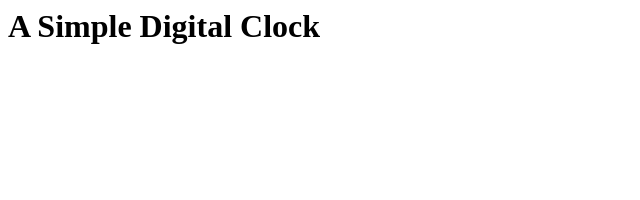
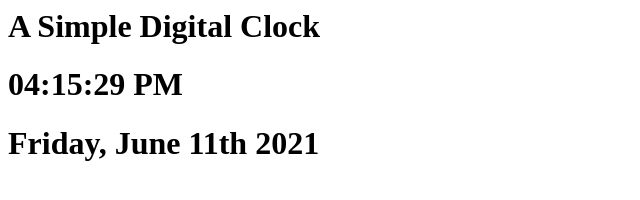
Before and after one commit to Trevorton27/kevinWClockApp, a plain HTML site: page index.html in a window 1280 px wide. Shown: the whole page, without its empty margins (0-640 px from the left). Drawn offline with Linux system fonts and the light colour scheme.

Commit message:
Add files via upload
all js functionality complete less interval

```diff
--- a/index.html
+++ b/index.html
@@ -14,6 +14,6 @@
        <h1 id = "clock" ></h1>
        <h1 id = "calendar"></h1>
     </div>
-    <script src = "date.js"></script>
+    <script src = "main.js"></script>
 </body>
 </html>
--- a/main.js
+++ b/main.js
@@ -1,4 +1,6 @@
 let d = new Date();
+
+//DATE
 let days = ['Sunday', 'Monday', 'Tuesday', 'Wednesday', 'Thursday', 'Friday', 'Saturday'];
 let day = days[d.getDay()];
 let months = ['January', 'February', 'March', 'April', 'May', 'June', 'July', 'August', 'September', 'October', 'November', 'December']
@@ -23,13 +25,29 @@ let year = d.getFullYear();
 let calendar = document.getElementById("calendar")
 calendar.textContent = `${day}, ${month}  ${date}${suffix(date)}  ${year}`;
 
+//TIME
+let hr = d.getHours();
+let hour = hr => {
+    if (hr > 12){
+        return hr - 12
+        } else if( hr === 0){
+            return 12
+        } else {
+            return hr
+        }
+       }
+let zero = () =>{
+    return hour(hr) < 10 ? '0' : '';
+}
+let amPm = hr => hr > 11 ? 'PM' : 'AM'
+//let hours = hour => {return hour < 10 ? '0' + hour : hour}
+let min = d.getMinutes();
+let minute = min => {return min < 10 ? '0' + min : min}
+let sec = d.getSeconds();
+let second = sec => {return sec < 10 ? '0' + sec : sec}
 
-let hour = d.getHours();
-let minute = d.getMinutes();
-let second = d.getSeconds();
+
+
 
 let clock = document.getElementById("clock")
-clock.textContent = `${hour}:${minute}:${second}`;
-
-//day month date year  (eg. Monday, August 12th 2021)
-// HOURS:MINUTES:SECONDS (eg. 03:30:09)
+clock.textContent = `${zero()}${hour(hr)}:${minute(min)}:${second(sec)}  ${amPm(hr)}`;
```
